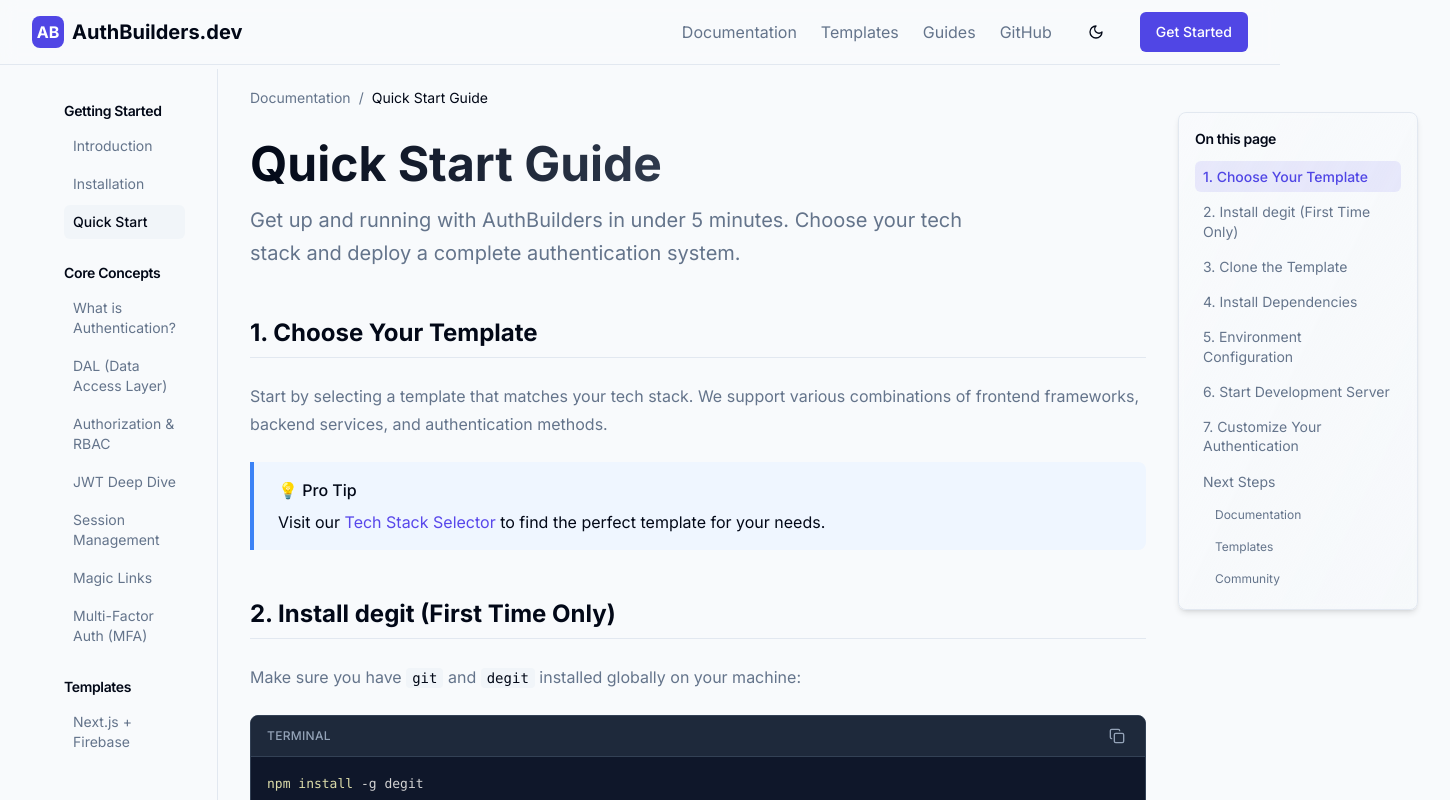
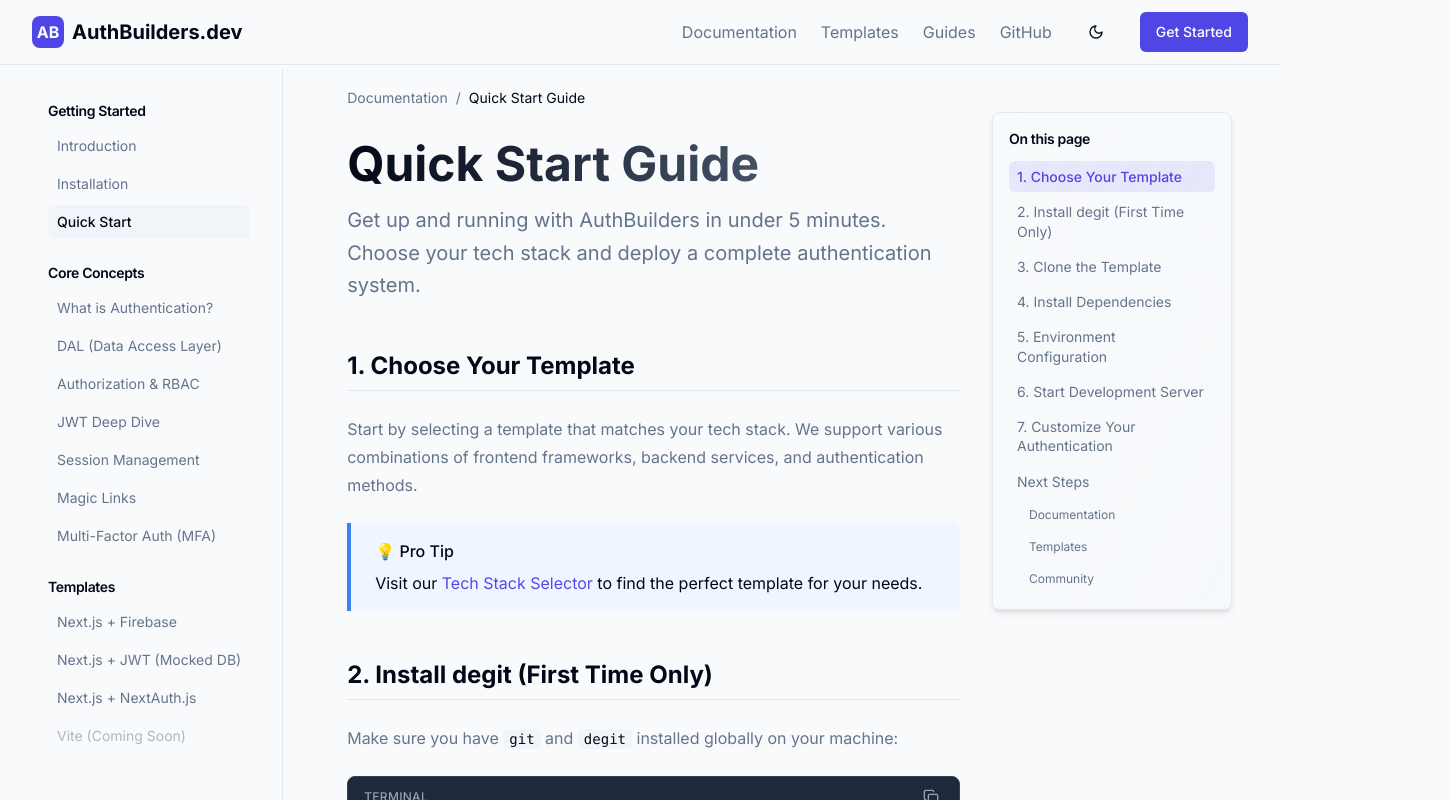
Before and after one commit to Matdweb/authbilders-dev, a React (Vite) app: page /docs/quick-start in a window 1280 px wide. Shown: the top 800 px of the page, 1450 px wide, since content can reach past the window. Built offline with nearby package versions, Linux system fonts and the light colour scheme.

Commit message:
Fix: Prevent horizontal overflow with TOC
Apply max-width and flex layout to prevent horizontal overflow when the TOC is visible, ensuring the documentation layout fits within the viewport. Add overflow-x-hidden to the body.

```diff
--- a/src/components/DocContent.tsx
+++ b/src/components/DocContent.tsx
@@ -13,10 +13,10 @@ interface DocContentProps {
 const DocContent = ({ title, description, children }: DocContentProps) => {
   return (
     <div className="min-h-[calc(100vh-69px)] pb-16">
-      <div className="container py-8 px-6 lg:px-8">
+      <div className="py-8 px-6 lg:px-8">
         <div className="flex gap-8">
           {/* Main content */}
-          <div className="flex-1 max-w-4xl">
+          <div className="flex-1 min-w-0 max-w-4xl">
             {/* Breadcrumb */}
             <nav className="flex items-center space-x-2 text-sm text-muted-foreground mb-8">
               <span>Documentation</span>
--- a/src/pages/Documentation.tsx
+++ b/src/pages/Documentation.tsx
@@ -1,4 +1,3 @@
-
 import Navbar from "@/components/Navbar";
 import Footer from "@/components/Footer";
 import DocSidebar from "@/components/DocSidebar";
@@ -8,11 +7,12 @@ import { Link } from "react-router-dom";
 
 const Documentation = () => {
   return (
-    <div className="min-h-screen min-w-96 flex flex-col">
+    <div className="min-h-screen min-w-96 flex flex-col overflow-x-hidden">
       <Navbar />
-      <div className="lg:flex lg:flex-1 lg:container pt-14">
+      <div className="flex-1 pt-14">
+        <div className="max-w-[1440px] mx-auto lg:flex lg:gap-8 lg:px-4">
           <DocSidebar />
-        <main className="flex-1">
+          <main className="flex-1 min-w-0">
             <DocContent
               title="Introduction"
               description="Learn about AuthBuilders and how to get started with our authentication solutions."
@@ -105,6 +105,7 @@ npm run dev`}
             </DocContent>
           </main>
         </div>
+      </div>
       <Footer />
     </div >
   );
--- a/src/pages/docs/Installation.tsx
+++ b/src/pages/docs/Installation.tsx
@@ -6,11 +6,12 @@ import CodeBlock from '@/components/CodeBlock';
 
 const Installation = () => {
   return (
-    <div className="min-h-screen min-w-96 flex flex-col">
+    <div className="min-h-screen min-w-96 flex flex-col overflow-x-hidden">
       <Navbar />
-      <div className="lg:flex lg:flex-1 lg:container pt-14">
+      <div className="flex-1 pt-14">
+        <div className="max-w-[1440px] mx-auto lg:flex lg:gap-8 lg:px-4">
           <DocSidebar />
-        <main className="flex-1">
+          <main className="flex-1 min-w-0">
             <DocContent
               title="Installation"
               description="Install and prepare your environment to work with AuthBuilders templates."
@@ -115,6 +116,7 @@ DATABASE_URL=your_database_connection_string`}
             </DocContent>
           </main>
         </div>
+      </div>
       <Footer />
     </div>
   );
--- a/src/pages/docs/QuickStart.tsx
+++ b/src/pages/docs/QuickStart.tsx
@@ -6,11 +6,12 @@ import CodeBlock from '@/components/CodeBlock';
 
 const QuickStart = () => {
   return (
-    <div className="min-h-screen min-w-96 flex flex-col">
+    <div className="min-h-screen min-w-96 flex flex-col overflow-x-hidden">
       <Navbar />
-      <div className="lg:flex lg:flex-1 lg:container pt-14">
+      <div className="flex-1 pt-14">
+        <div className="max-w-[1440px] mx-auto lg:flex lg:gap-8 lg:px-4">
           <DocSidebar />
-        <main className="flex-1">
+          <main className="flex-1 min-w-0">
             <DocContent
               title="Quick Start Guide"
               description="Get up and running with AuthBuilders in under 5 minutes. Choose your tech stack and deploy a complete authentication system."
@@ -192,6 +193,7 @@ export default function LoginPage() {
             </DocContent>
           </main>
         </div>
+      </div>
       <Footer />
     </div>
   );
```
Lines whose indentation alone changed are shown as unchanged.
